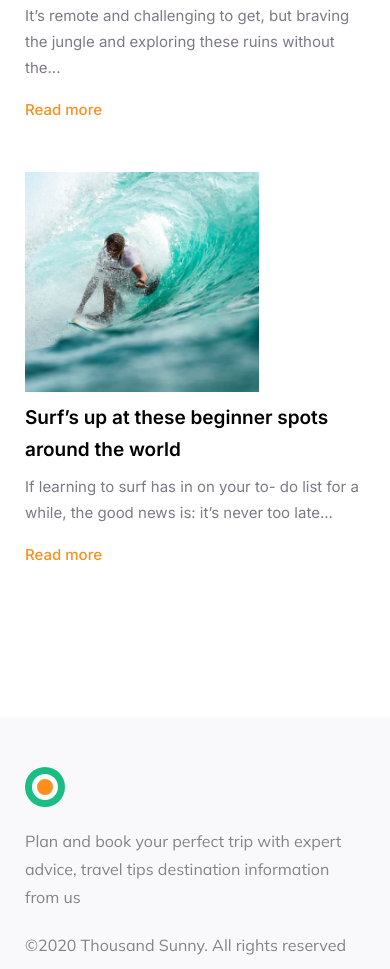
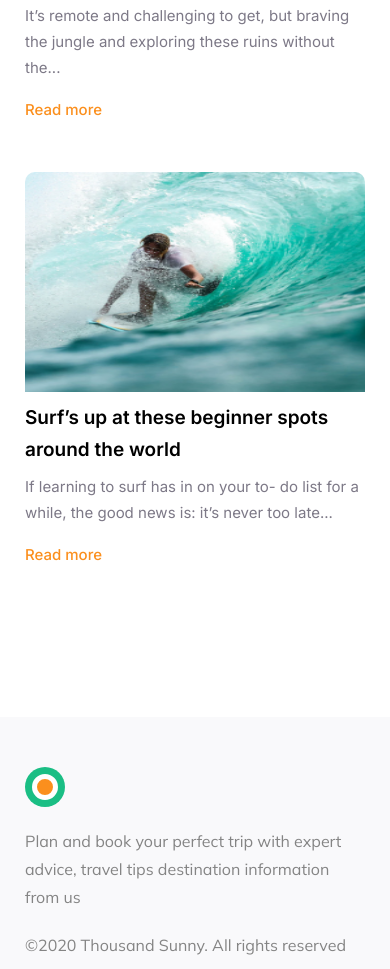
Before and after one commit to Boluwatife2904/tour-and-travel-website, a plain HTML site: page index.html in a window 390 px wide. Shown: the part 6546-7515 px from the top of the page. Drawn offline with nearby package versions, Linux system fonts and the light colour scheme.

Commit message:
Fixed last blog post card image responsiveness

```diff
--- a/index.html
+++ b/index.html
@@ -20,6 +20,7 @@
 
 <body>
 
+  <!-- NAVBAR -->
   <header class="navbar-container bg-white fixed-top">
     <div class="container">
       <nav class="navbar navbar-expand-lg navbar-light bg-transparent align-items-center">
@@ -124,7 +125,8 @@
                     </div>
                   </div>
                 </div>
-                <button type="submit" class="cta-button d-inline-block text-white border-0 overflow-hidden position-relative">Explore</button>
+                <button type="submit"
+                  class="cta-button d-inline-block text-white border-0 overflow-hidden position-relative">Explore</button>
               </form>
             </div>
           </div>
@@ -157,7 +159,8 @@
               For decades travellers have reached for Lonely Planet books when looking to plan and execute their perfect
               trip, but now, they can also let Lonely Planet Experiences lead the way
             </p>
-            <a href="#" class="cta-button d-inline-block text-white border-0 overflow-hidden position-relative">Learn more</a>
+            <a href="#" class="cta-button d-inline-block text-white border-0 overflow-hidden position-relative">Learn
+              more</a>
           </div>
         </div>
       </div>
@@ -232,7 +235,8 @@
               Packed with tips and advice from our on-the-ground experts, our city guides app (iOS and Android) is the
               ultimate resource before and during a trip.
             </p>
-            <a href="#" class="cta-button d-inline-block text-white border-0 overflow-hidden position-relative">Download</a>
+            <a href="#"
+              class="cta-button d-inline-block text-white border-0 overflow-hidden position-relative">Download</a>
           </div>
         </div>
         <div class="col-md-6 mb-5 order-first order-md-last">
@@ -444,9 +448,9 @@
         </div>
         <div class="col-lg-3 col-md-6 mb-5">
           <div class="single-blog-post">
-            <div class="post-card">
+            <div class="post-card overflow-hidden">
               <div class="post-image">
-                <img class="img-fluid" src="img/blog-4.png" alt="Blog Post 4">
+                <img class="img-fluid mx-auto w-100 d-block" src="img/blog-4.png" alt="Blog Post 4">
               </div>
               <div class="post-content">
                 <h5>Surf’s up at these beginner
```
Lines whose indentation alone changed are shown as unchanged.
